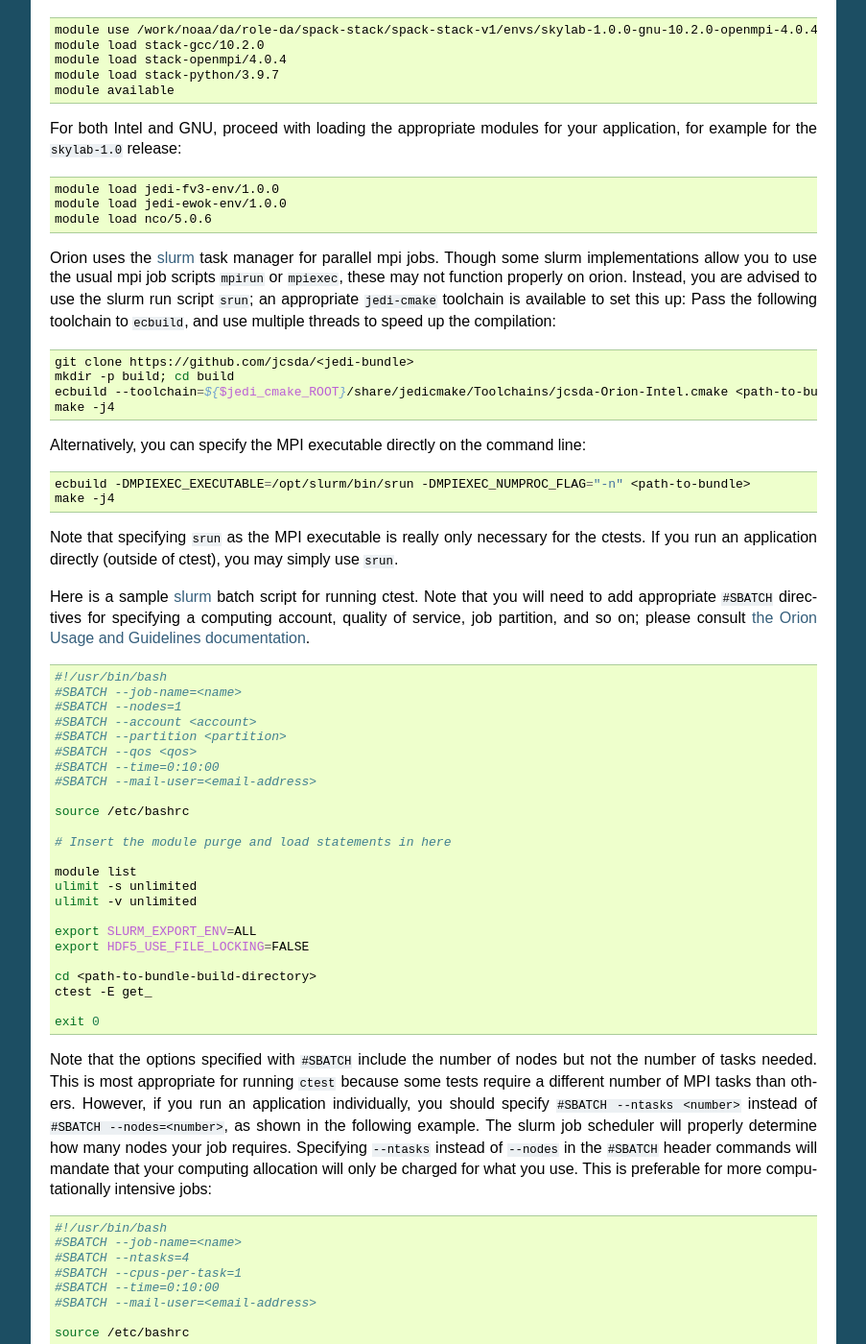
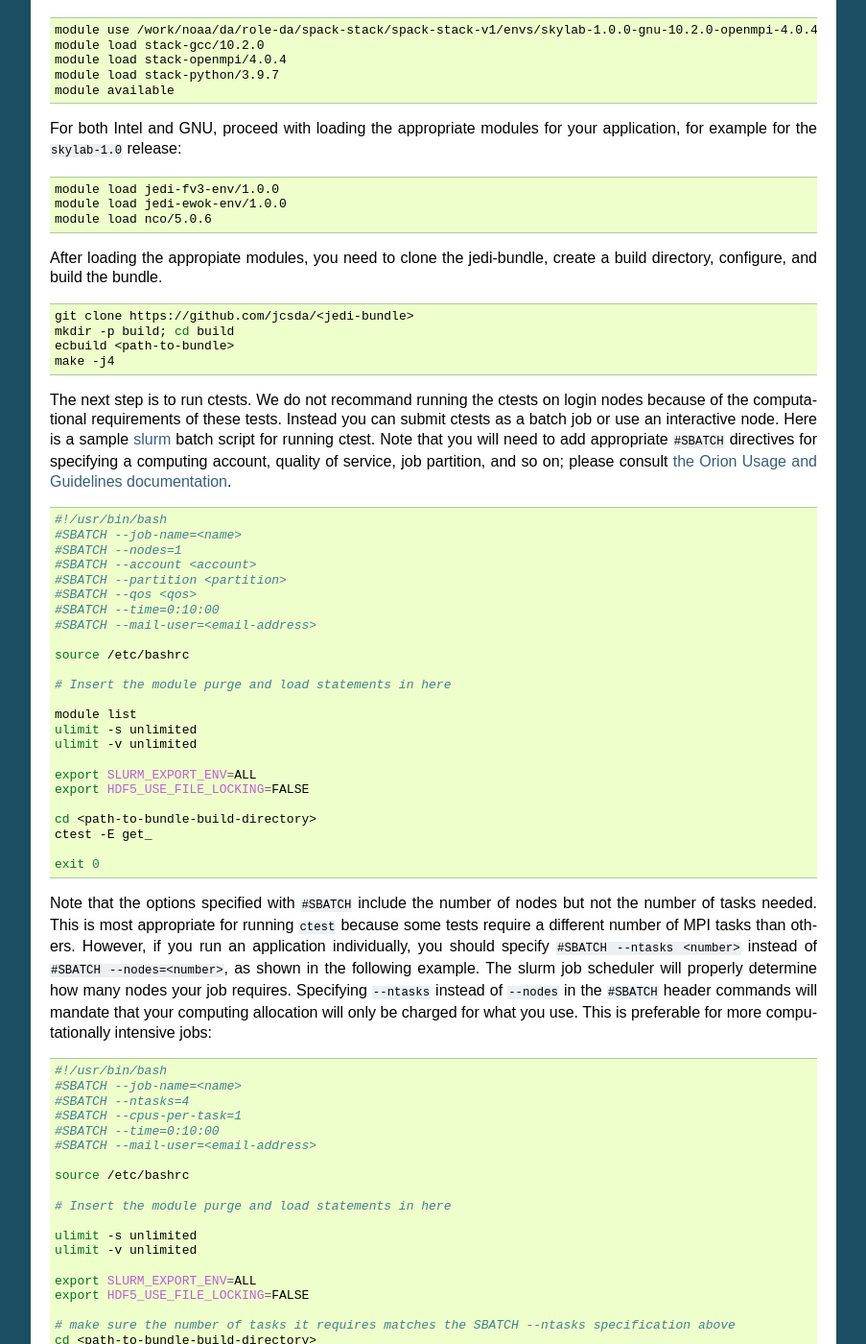
Before and after one commit to JCSDA/jedi-docs, a Sphinx documentation site: the page built from docs/using/jedi_environment/modules.rst, in a window 1280 px wide and 1400 px high, scrolled down 1530 px. Shown: the whole window at 96% size, without its empty margins (198-1101 px from the left). Built offline with Sphinx 7.4.7, drawn with Linux system fonts in a browser that asks for light colours; some of the changed text lies outside the part shown.

Commit message:
Clean up instructions for building jedi on orion (gnu) (#485)
* remove extra ecbuild flags

* interactive ssions

* remove toolchain from intel

* Update docs/using/jedi_environment/modules.rst

Co-authored-by: Dom Heinzeller <dom.heinzeller@icloud.com>

Co-authored-by: Dom Heinzeller <dom.heinzeller@icloud.com>

```diff
--- a/docs/using/building_and_running/running_skylab.rst
+++ b/docs/using/building_and_running/running_skylab.rst
@@ -78,8 +78,8 @@
 
 In the "Key pair" box, select your key pair (PEM) file.
 Again use the search bar to quickly find your file.
-  Note you will need a PEM file containing your private SSH key.
-  Contact a JEDI Infrastructure team member if you need to set this up.
+Note you will need a PEM file containing your private SSH key.
+Contact a JEDI Infrastructure team member if you need to set this up.
 
 In the "Network settings" box, click on the "Select existing security group" button and select "Global SSH".
 The "Global SSH" security group allows SSH from all IP addresses (“global SSH”) which will allow you to ssh from your
--- a/docs/using/jedi_environment/modules.rst
+++ b/docs/using/jedi_environment/modules.rst
@@ -99,24 +99,18 @@
    module load jedi-ewok-env/1.0.0
    module load nco/5.0.6
 
-Orion uses the `slurm <https://slurm.schedmd.com/>`_ task manager for parallel mpi jobs.  Though some slurm implementations allow you to use the usual mpi job scripts :code:`mpirun` or :code:`mpiexec`, these may not function properly on orion. Instead, you are advised to use the slurm run script :code:`srun`; an appropriate ``jedi-cmake`` toolchain is available to set this up: Pass the following toolchain to :code:`ecbuild`, and use multiple threads to speed up the compilation:
+
+After loading the appropiate modules, you need to clone the jedi-bundle, create a build directory, configure, and build the bundle.
 
 .. code-block:: bash
 
     git clone https://github.com/jcsda/<jedi-bundle>
     mkdir -p build; cd build
-    ecbuild --toolchain=${$jedi_cmake_ROOT}/share/jedicmake/Toolchains/jcsda-Orion-Intel.cmake <path-to-bundle>
+    ecbuild <path-to-bundle>
     make -j4
 
-Alternatively, you can specify the MPI executable directly on the command line:
-
-.. code-block:: bash
-
-   ecbuild -DMPIEXEC_EXECUTABLE=/opt/slurm/bin/srun -DMPIEXEC_NUMPROC_FLAG="-n" <path-to-bundle>
-   make -j4
-
-Note that specifying :code:`srun` as the MPI executable is really only necessary for the ctests.  If you run an application directly (outside of ctest), you may simply use :code:`srun`.
-
+The next step is to run ctests. We do not recommand running the ctests on login nodes because of the computational requirements of these tests. Instead you can submit ctests
+as a batch job or use an interactive node.
 Here is a sample `slurm <https://slurm.schedmd.com/>`_ batch script for running ctest. Note that you will need to add appropriate :code:`#SBATCH` directives for specifying a computing account, quality of service, job partition, and so on; please consult `the Orion Usage and Guidelines documentation <https://intranet.hpc.msstate.edu/helpdesk/resource-docs/cluster_guide.php#orion-use>`_.
 
 .. code-block:: bash
@@ -181,6 +175,15 @@
 	  squeue -u <your-user-name>
 
 You can delete jobs with the :code:`scancel` command.  For further information please consult `the Orion Cluster Computing Basics documentation <https://intranet.hpc.msstate.edu/helpdesk/resource-docs/clusters_getting_started.php>`_.
+
+An alternative to using the batch script is to request an interactive session on Orion and run the ctests there.
+To request an interactive session you can run:
+
+.. code-block:: bash
+
+   salloc -N1 -n 24 -A <account> --qos=batch --partition=orion --time=480 -I
+
+Make sure you use the correct account number. This command requests for one node with 24 MPI tasks.
 
 
 Discover
```
